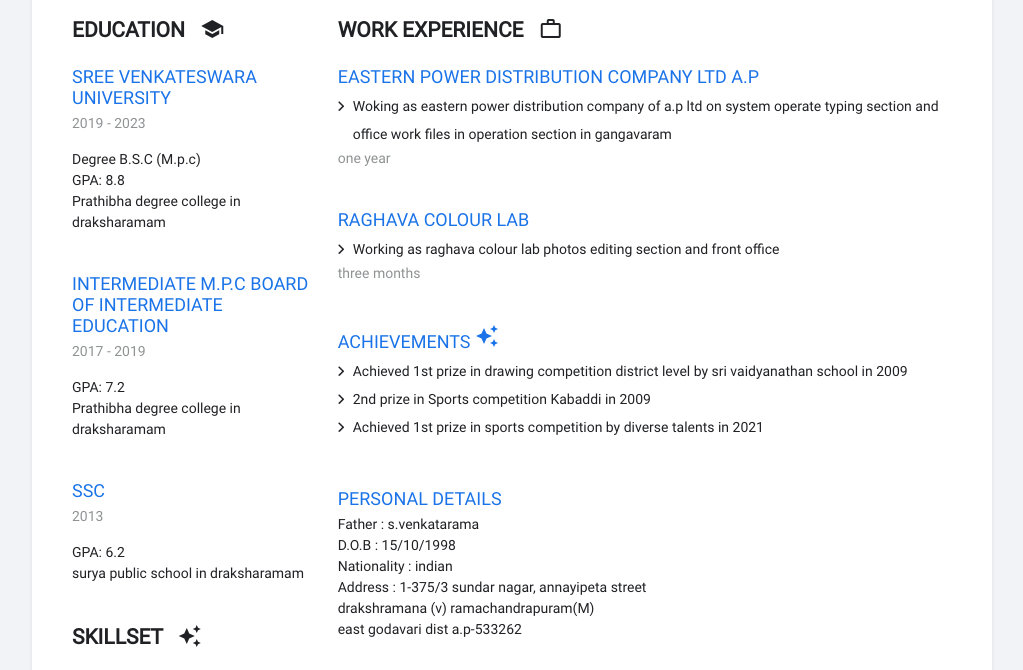
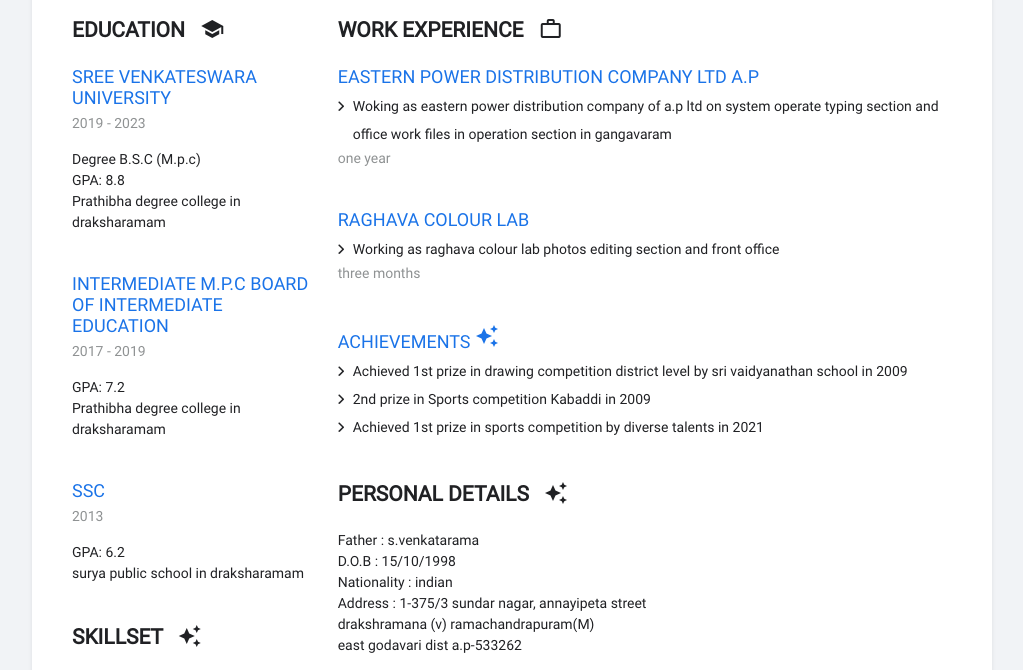
Before and after one commit to lakshmiprasad-brs/grid-resume, a plain HTML site: page index.html in a window 1280 px wide. Shown: the part 89-759 px from the top of the page, without its empty margins (128-1151 px from the left). Drawn offline with Linux system fonts and the light colour scheme.

Commit message:
Update index.html

```diff
--- a/index.html
+++ b/index.html
@@ -134,7 +134,7 @@
         <!-- Article end -->
 
         <article>
-          <h3>Personal Details <i class="material-icons">game</i></h3>
+         <h2>Personal Details <i class="material-icons">auto_awesome</i></h2>
 
         <p>Father : s.venkatarama</p>
         <p>D.O.B : 15/10/1998</p>
```
